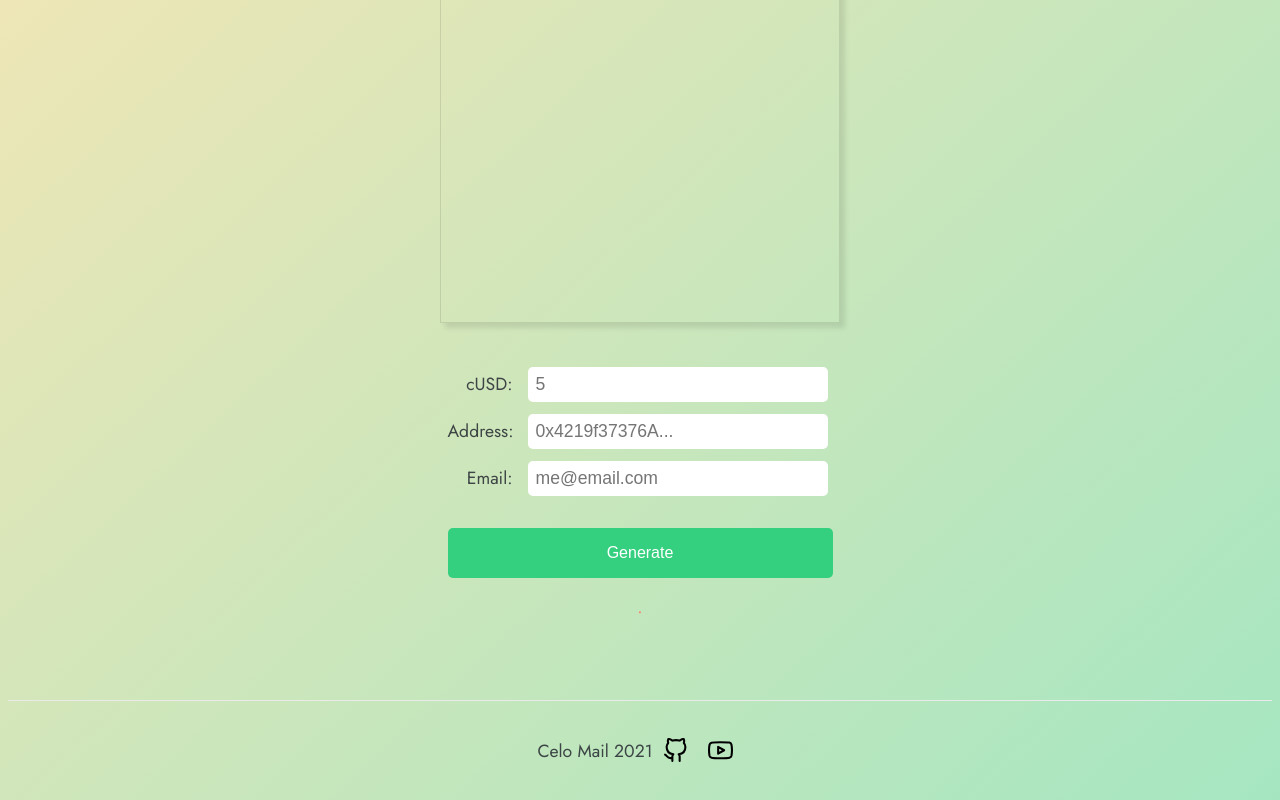
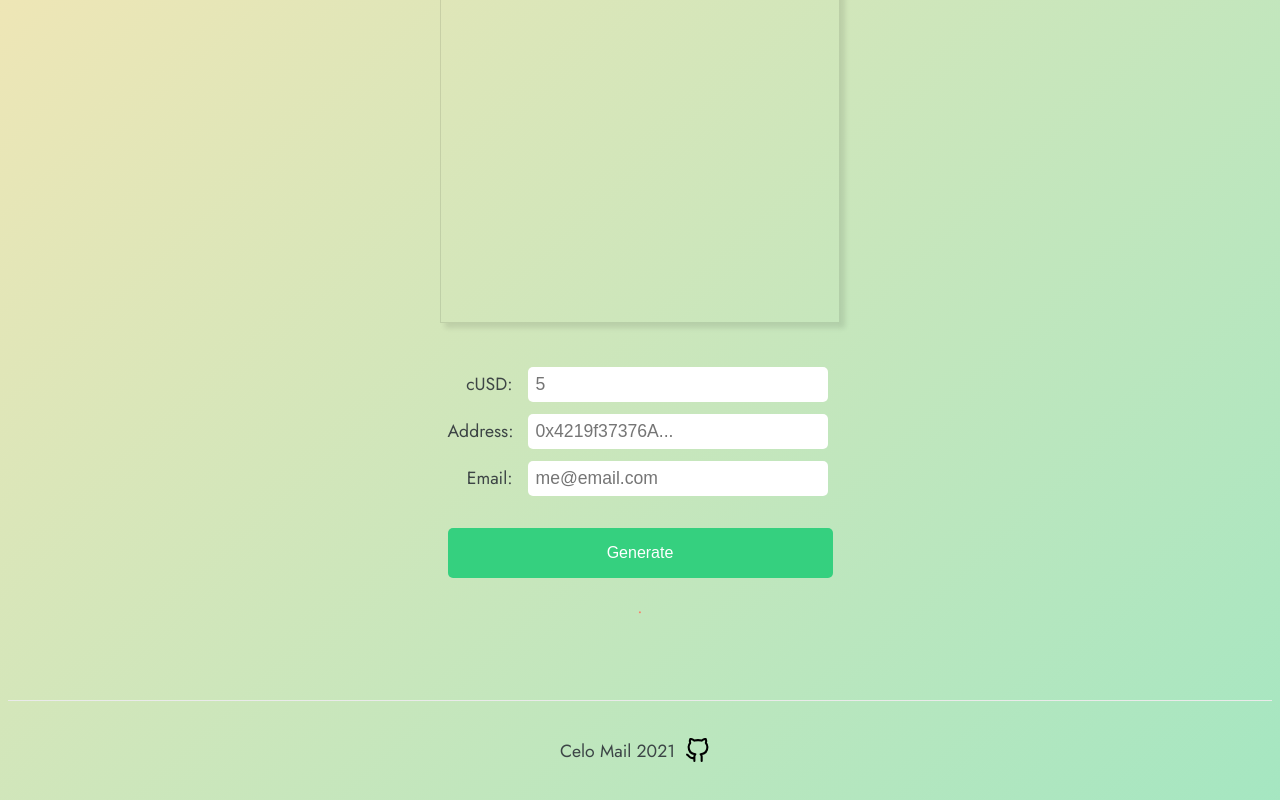
Before and after one commit to Celo-dApp/celo-mail, a Next.js app: page / in a window 1280 px wide. Shown: the part 387-1187 px from the top of the page. Built offline with nearby package versions, Linux system fonts and the light colour scheme.

Commit message:
rm video footer

```diff
--- a/pages/index.js
+++ b/pages/index.js
@@ -66,9 +66,6 @@ export default function Home() {
         <a href="https://github.com/Celo-Mail" target="_blank" className={styles.footerIcons}>
           <Image src="/github.svg" alt="logo" width="25" height="25" />
         </a>
-        <a href="https://www.youtube.com/watch?v=Jm9qSrAxYms" target="_blank" className={styles.footerIcons}>
-          <Image src="/youtube.svg" alt="logo" width="25" height="25" />
-        </a>
       </footer>
     </div>
   );
```
